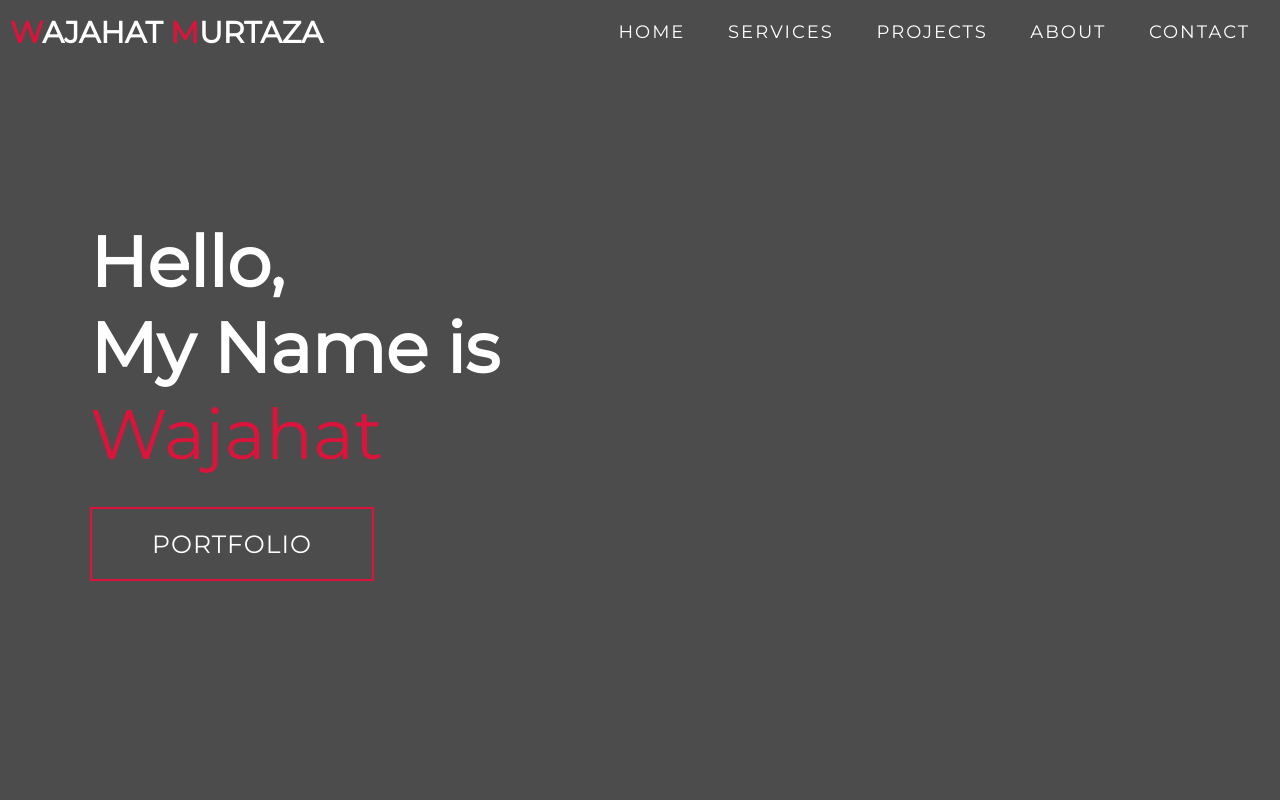
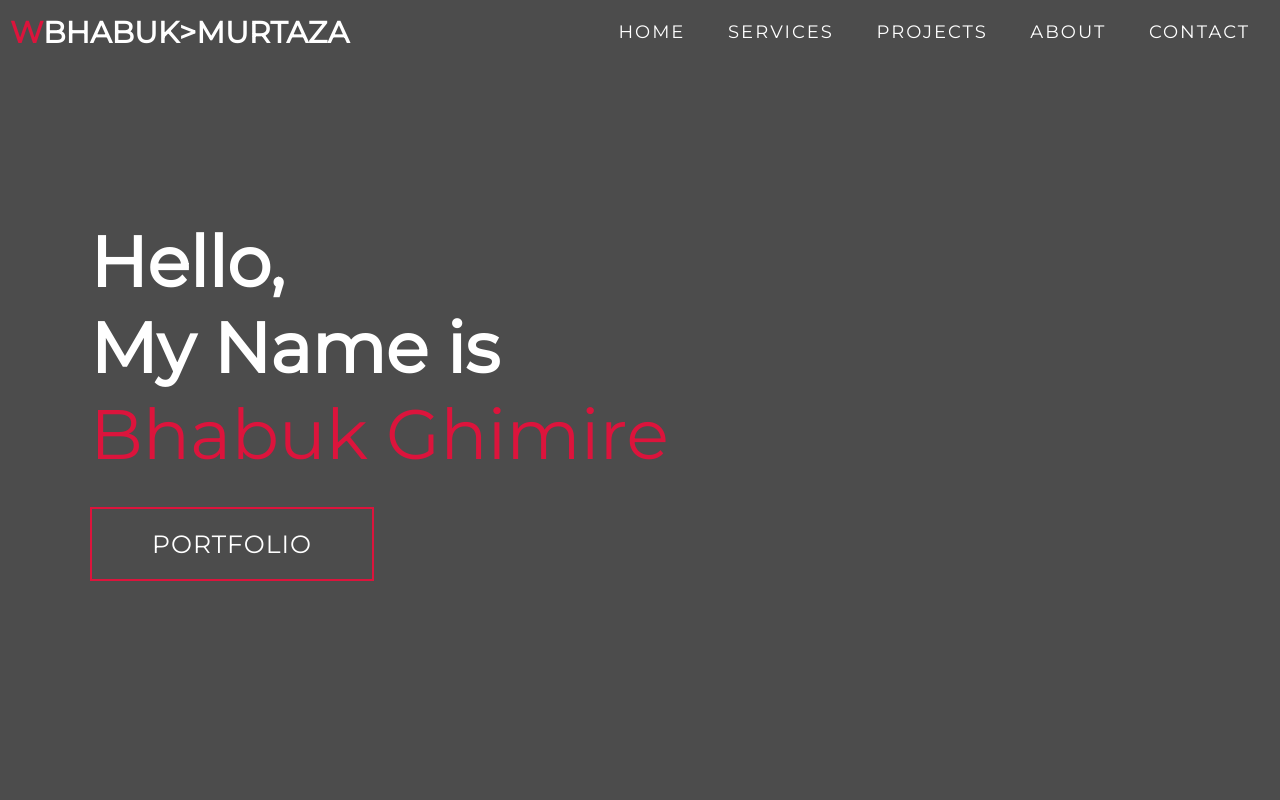
Before and after one commit to user-bhabuk/Bhabukwebsite, a plain HTML site: page index.html in a window 1280 px wide. Shown: the top 800 px of the page. Drawn offline with Linux system fonts and the light colour scheme.

Commit message:
index.html

```diff
--- a/index.html
+++ b/index.html
@@ -5,7 +5,7 @@
   <meta charset="UTF-8">
   <meta name="viewport" content="width=device-width, initial-scale=1.0">
   <link rel="stylesheet" href="style.css">
-  <title>My Website</title>
+  <title>Mr. Ghimire official</title>
 </head>
 
 <body>
@@ -15,7 +15,7 @@
       <div class="nav-bar">
         <div class="brand">
           <a href="#hero">
-            <h1><span>W</span>ajahat <span>M</span>urtaza</h1>
+            <h1><span>W</span>Bhabuk>M</span>urtaza</h1>
           </a>
         </div>
         <div class="nav-list">
@@ -42,7 +42,7 @@
       <div>
         <h1>Hello, <span></span></h1>
         <h1>My Name is <span></span></h1>
-        <h1>Wajahat <span></span></h1>
+        <h1>Bhabuk Ghimire <span></span></h1>
         <a href="#projects" type="button" class="cta">Portfolio</a>
       </div>
     </div>
```
